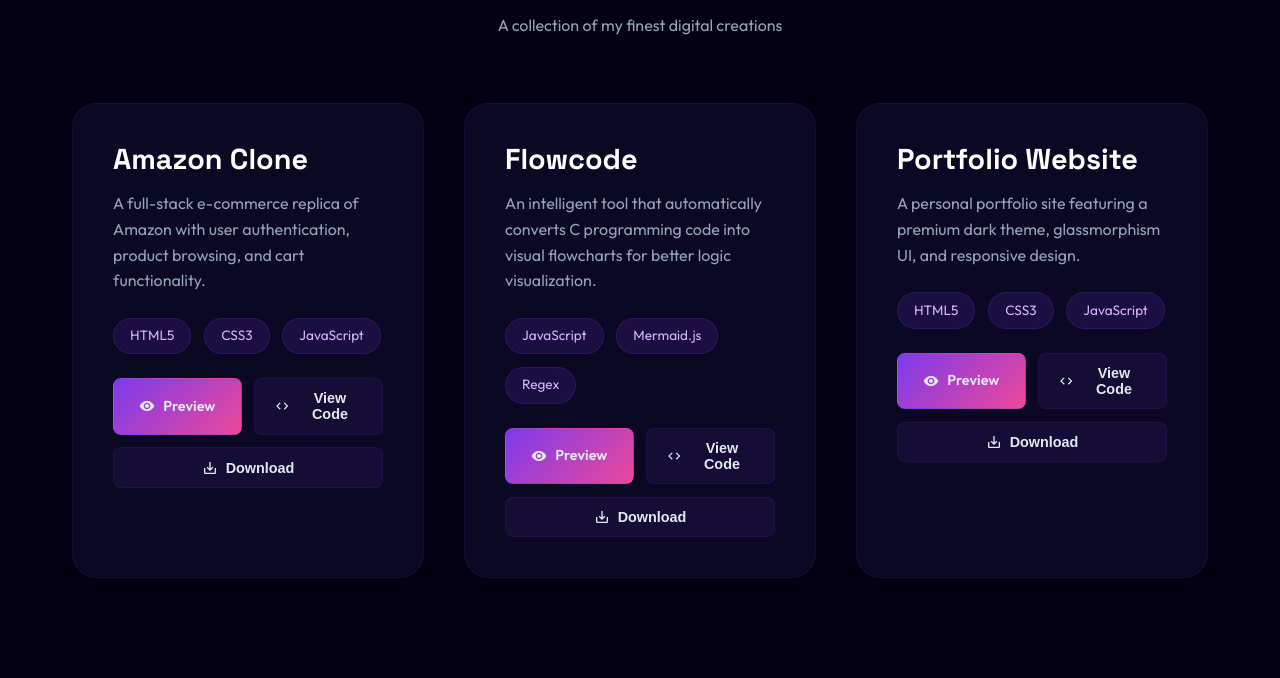
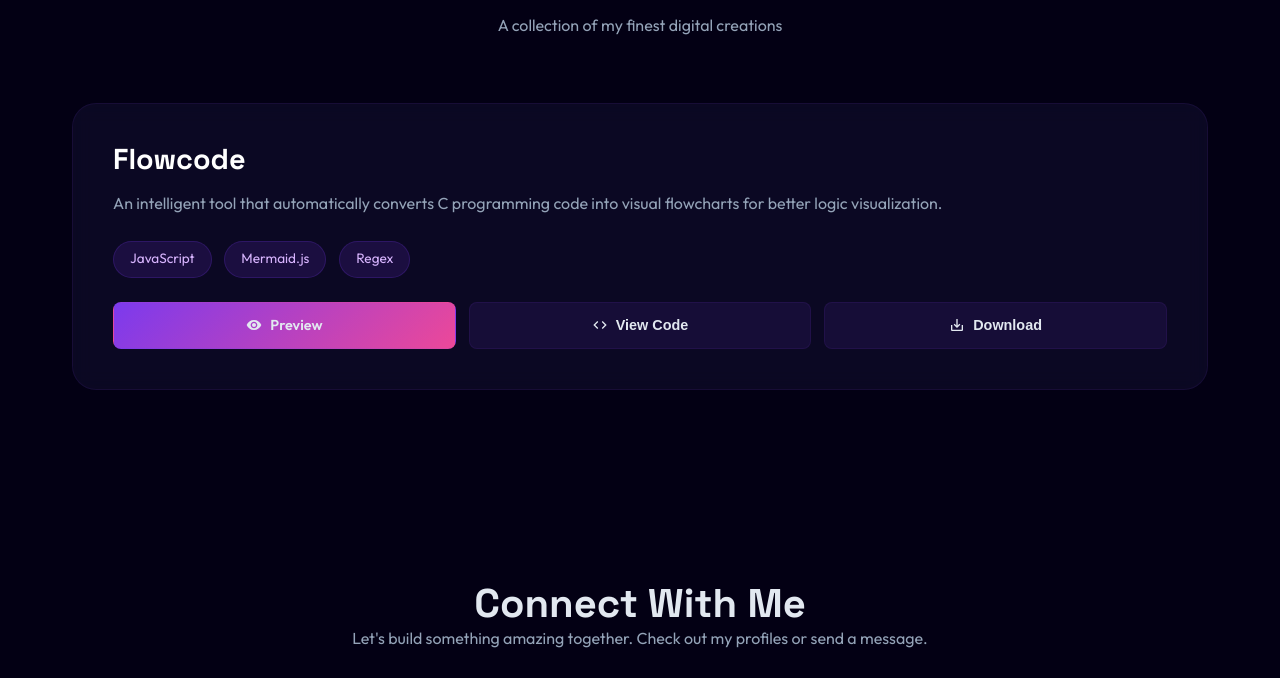
Before and after one commit to Gauravdev28/my-portfolio, a plain HTML site: page index.html in a window 1280 px wide. Shown: the part 1420-2098 px from the top of the page. Drawn offline with Linux system fonts and the light colour scheme.

Commit message:
Update portfolio: Show only Flowcode project, update email and GitHub links

```diff
--- a/index.html
+++ b/index.html
@@ -905,34 +905,6 @@
 
             <div class="projects-grid">
                 <div class="project-card">
-                    <h3>Amazon Clone</h3>
-                    <p>A full-stack e-commerce replica of Amazon with user authentication, product browsing, and cart
-                        functionality.</p>
-                    <div class="project-tags"><span class="tag">HTML5</span><span class="tag">CSS3</span><span
-                            class="tag">JavaScript</span></div>
-                    <div class="project-actions">
-                        <a href="#" class="action-btn btn-preview" onclick="previewProject('amazon'); return false;">
-                            <svg viewBox="0 0 24 24" xmlns="http://www.w3.org/2000/svg">
-                                <path
-                                    d="M12 4.5C7 4.5 2.73 7.61 1 12c1.73 4.39 6 7.5 11 7.5s9.27-3.11 11-7.5c-1.73-4.39-6-7.5-11-7.5zM12 17c-2.76 0-5-2.24-5-5s2.24-5 5-5 5 2.24 5 5-2.24 5-5 5zm0-8c-1.66 0-3 1.34-3 3s1.34 3 3 3 3-1.34 3-3-1.34-3-3-3z" />
-                            </svg> Preview
-                        </a>
-                        <button class="action-btn" onclick="viewCode('amazon')">
-                            <svg viewBox="0 0 24 24" xmlns="http://www.w3.org/2000/svg">
-                                <path
-                                    d="M9.4 16.6L4.8 12l4.6-4.6L8 6l-6 6 6 6 1.4-1.4zm5.2 0l4.6-4.6-4.6-4.6L16 6l6 6-6 6-1.4-1.4z" />
-                            </svg> View Code
-                        </button>
-                        <button class="action-btn" onclick="downloadCode('amazon')">
-                            <svg viewBox="0 0 24 24" xmlns="http://www.w3.org/2000/svg">
-                                <path
-                                    d="M19 12v7H5v-7H3v7c0 1.1.9 2 2 2h14c1.1 0 2-.9 2-2v-7h-2zm-6 .67l2.59-2.58L17 11.5l-5 5-5-5 1.41-1.41L11 12.67V3h2z" />
-                            </svg> Download
-                        </button>
-                    </div>
-                </div>
-
-                <div class="project-card">
                     <h3>Flowcode</h3>
                     <p>An intelligent tool that automatically converts C programming code into visual flowcharts for
                         better logic visualization.</p>
@@ -959,34 +931,6 @@
                         </button>
                     </div>
                 </div>
-
-                <div class="project-card">
-                    <h3>Portfolio Website</h3>
-                    <p>A personal portfolio site featuring a premium dark theme, glassmorphism UI, and responsive
-                        design.</p>
-                    <div class="project-tags"><span class="tag">HTML5</span><span class="tag">CSS3</span><span
-                            class="tag">JavaScript</span></div>
-                    <div class="project-actions">
-                        <a href="#" class="action-btn btn-preview" onclick="previewProject('portfolio'); return false;">
-                            <svg viewBox="0 0 24 24" xmlns="http://www.w3.org/2000/svg">
-                                <path
-                                    d="M12 4.5C7 4.5 2.73 7.61 1 12c1.73 4.39 6 7.5 11 7.5s9.27-3.11 11-7.5c-1.73-4.39-6-7.5-11-7.5zM12 17c-2.76 0-5-2.24-5-5s2.24-5 5-5 5 2.24 5 5-2.24 5-5 5zm0-8c-1.66 0-3 1.34-3 3s1.34 3 3 3 3-1.34 3-3-1.34-3-3-3z" />
-                            </svg> Preview
-                        </a>
-                        <button class="action-btn" onclick="viewCode('portfolio')">
-                            <svg viewBox="0 0 24 24" xmlns="http://www.w3.org/2000/svg">
-                                <path
-                                    d="M9.4 16.6L4.8 12l4.6-4.6L8 6l-6 6 6 6 1.4-1.4zm5.2 0l4.6-4.6-4.6-4.6L16 6l6 6-6 6-1.4-1.4z" />
-                            </svg> View Code
-                        </button>
-                        <button class="action-btn" onclick="downloadCode('portfolio')">
-                            <svg viewBox="0 0 24 24" xmlns="http://www.w3.org/2000/svg">
-                                <path
-                                    d="M19 12v7H5v-7H3v7c0 1.1.9 2 2 2h14c1.1 0 2-.9 2-2v-7h-2zm-6 .67l2.59-2.58L17 11.5l-5 5-5-5 1.41-1.41L11 12.67V3h2z" />
-                            </svg> Download
-                        </button>
-                    </div>
-                </div>
             </div>
         </div>
     </section>
@@ -997,7 +941,7 @@
             <p style="text-align: center; color: var(--text-muted); margin-bottom: 3rem;">Let's build something amazing
                 together. Check out my profiles or send a message.</p>
             <div class="social-container">
-                <a href="https://www.github.com/ramagl" target="_blank" class="social-btn">
+                <a href="https://www.github.com/Gauravdev28" target="_blank" class="social-btn">
                     <svg viewBox="0 0 24 24" xmlns="http://www.w3.org/2000/svg">
                         <path
                             d="M12 0C5.37 0 0 5.37 0 12c0 5.31 3.435 9.795 8.205 11.385.6.105.825-.255.825-.57 0-.285-.015-1.23-.015-2.235-3.015.555-3.795-1.455-3.795-1.455-.54-1.38-1.335-1.755-1.335-1.755-1.095-.75.09-.735.09-.735 1.2.09 1.83 1.23 1.83 1.23 1.08 1.86 2.805 1.32 3.495 1.005.105-.78.42-1.32.765-1.62-2.67-.3-5.46-1.335-5.46-5.925 0-1.305.465-2.385 1.23-3.225-.12-.3-.54-1.53.12-3.18 0 0 1.005-.315 3.3 1.23.96-.27 1.98-.405 3-.405 1.02 0 2.04.135 3 .405 2.295-1.56 3.3-1.23 3.3-1.23.66 1.65.24 2.88.12 3.18.765.84 1.23 1.905 1.23 3.225 0 4.605-2.805 5.625-5.475 5.925.435.375.81 1.095.81 2.22 0 1.605-.015 2.895-.015 3.285 0 .315.225.69.825.57A12.02 12.02 0 0024 12c0-6.63-5.37-12-12-12z" />
@@ -1102,7 +1046,7 @@
     <script src="script.js"><\/script>
 </body>
 </html>`,
-                preview: 'https://github.com/ramagl'
+                preview: 'https://github.com/Gauravdev28'
             },
             flowcode: {
                 title: 'Flowcode',
--- a/script.js
+++ b/script.js
@@ -82,7 +82,7 @@ const projectCodes = {
     <script src="script.js"><\/script>
 </body>
 </html>`,
-        preview: 'https://github.com/ramagl'
+        preview: 'https://github.com/Gauravdev28'
     },
     flowcode: {
         title: 'Flowcode',
```
Also changed, not shown: resume.html (+10 -20 lines).
